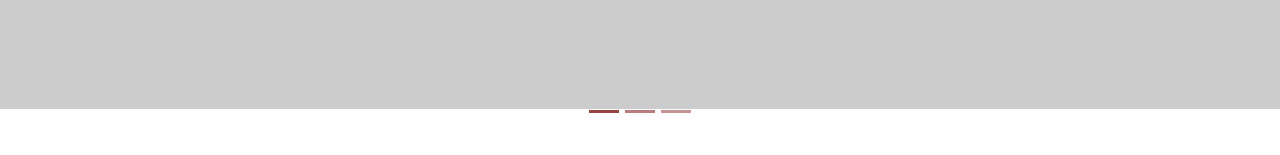
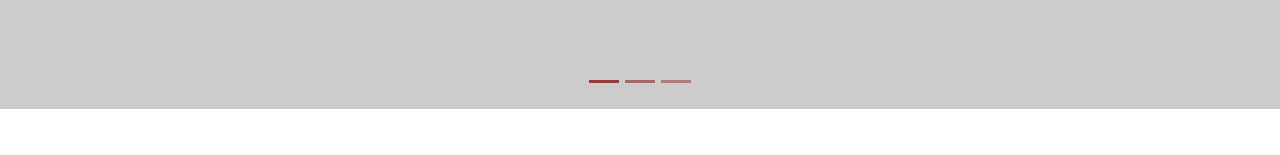
Before and after one commit to philippe-greta/dasie-2020, a plain HTML site: page index.html in a window 1280 px wide. Shown: the part 391-546 px from the top of the page. Drawn offline with nearby package versions, Linux system fonts and the light colour scheme; placeholder pictures from the web are drawn by us.

Commit message:
Update style.css

```diff
--- a/css/style.css
+++ b/css/style.css
@@ -28,10 +28,6 @@
     width: 400px;
 }
 
-.carousel-indicators {
-bottom: -30px;
-    color: black;
-}
 .carousel-indicators li {
     background-color: #8c2a2a;
     }
```
